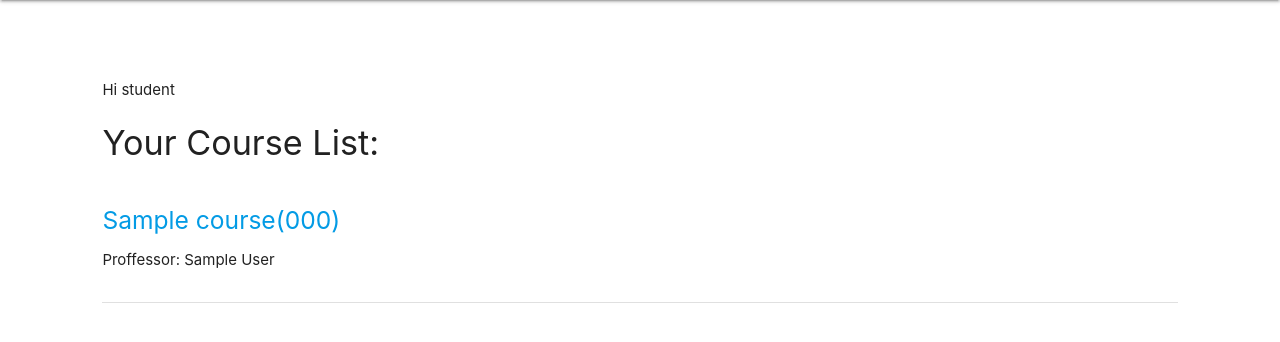
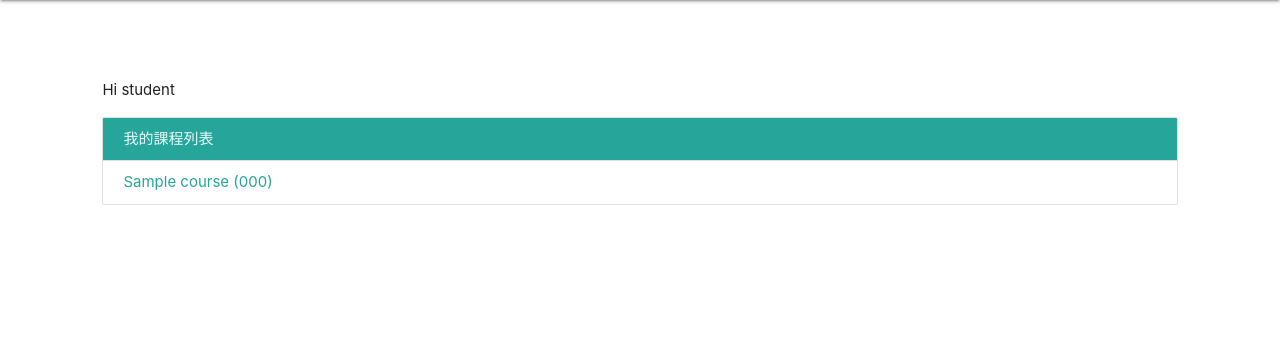
Before and after one commit to Honesty1997/nccu-grade-system, a Django app: page / in a window 1280 px wide. Shown: the part 64-406 px from the top of the page. Run offline with Django 3.2, Linux system fonts and the light colour scheme; a user stored in the database is signed in; tables that the repository leaves empty hold one stand-in row (values such as "Sample post").

Commit message:
Revise student course template

```diff
--- a/apps/staff/views.py
+++ b/apps/staff/views.py
@@ -12,6 +12,7 @@ class TeacherList(LoginRequiredMixin, ListView):
     template_name = 'modules/staff/teacher_list.html'
     context_object_name = 'teacher_list'
     paginate_by = 25
+    authorized_groups = ['admin']
     base_url = 'staff:list'
 
 
@@ -19,4 +20,5 @@ class TeacherList(LoginRequiredMixin, ListView):
 class TeacherDetail(LoginRequiredMixin, DetailView):
     model = Teacher
     template_name = 'modules/staff/teacher_detail.html'
+    authorized_groups = ['admin', 'teacher']
     context_object_name = 'teacher'
--- a/templates/modules/main/main.html
+++ b/templates/modules/main/main.html
@@ -8,13 +8,25 @@
     <p>Hi admin</p>
     {% endif %}
 
-    <h4>Your Course List:</h4>
+    {% if user.is_student %}
+<div class="collection">
+    <div href="#!" class="collection-item active">我的課程列表</div>
     {% for course in course_list %}
-    <div class="section">
-        <h5><a href="{% url 'course:detail' course.id %}">{{ course.course_name }}({{ course.course_number }})</a></h5>
-        <p>Proffessor: {{ course.teacher.name }}</p>
-    </div>
-    <div class="divider"></div>
+    <a href="{% url 'student:subject_list' course.pk %}" class="collection-item">{{ course.course_name }}
+        ({{ course.course_number }})</a>
     {% endfor %}
-
+</div>
+{% include 'components/paginator.html' %}
+{% else %}
+<div class="collection">
+    <div href="#!" class="collection-item active">我的課程列表</div>
+    {% for course in course_list %}
+    <a href="{% url 'course:detail' course.id %}" class="collection-item">
+        {{ course.course_name }}
+        ({{ course.course_number }})
+    </a>
+    {% endfor %}
+</div>
+{% include 'components/paginator.html' %}
+{% endif %}
 {% endblock %}
```
Also changed, not shown: create_dummy.py (added).
